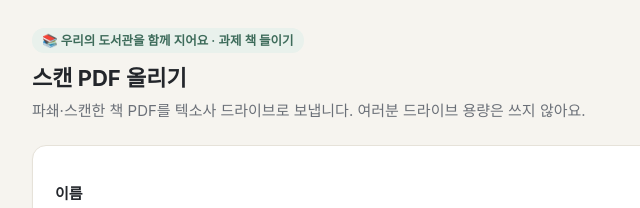
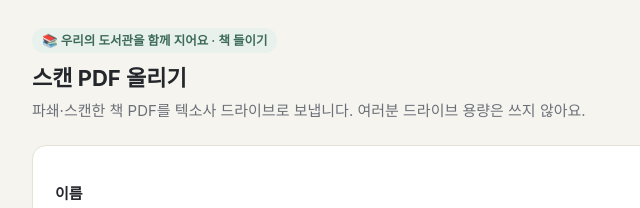
Before and after one commit to the-text-society/textlab-shelf-1ba03475, a plain HTML site: page index.html in a window 1280 px wide. Shown: the top 208 px of the page, 196-836 px from the left. Drawn offline with Linux system fonts and the light colour scheme.

Commit message:
띠 문구: 과제 뺌

```diff
--- a/index.html
+++ b/index.html
@@ -44,7 +44,7 @@ input:focus,select:focus,textarea:focus{outline:2px solid var(--acc);outline-off
 @media(max-width:620px){.li{grid-template-columns:1fr auto}.li.h{display:none}.li .w1{grid-column:1/3;font-size:12.5px;color:var(--sub);order:-1}.li .w2{display:none}.foot .in{flex-wrap:wrap}}
 .mission{display:inline-block;font-size:12.5px;font-weight:600;color:var(--acc);background:var(--acc2);padding:3px 10px;border-radius:12px;margin-bottom:8px}.mission b{font-weight:700}
 </style></head><body><div class="wrap">
-<div class="mission">📚 우리의 도서관을 함께 지어요 · 과제 <b>책 들이기</b><span id="tot"></span></div>
+<div class="mission">📚 우리의 도서관을 함께 지어요 · <b>책 들이기</b><span id="tot"></span></div>
 <h1>스캔 PDF 올리기</h1>
 <p class="lead">파쇄·스캔한 책 PDF를 텍소사 드라이브로 보냅니다. 여러분 드라이브 용량은 쓰지 않아요.</p>
 
```
